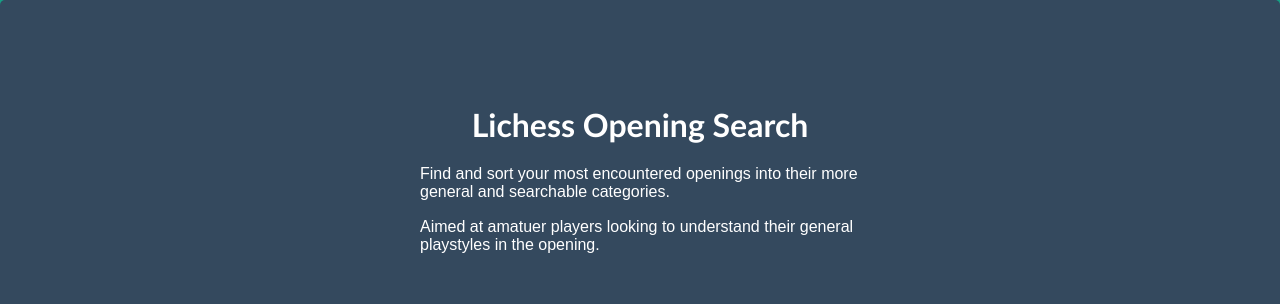
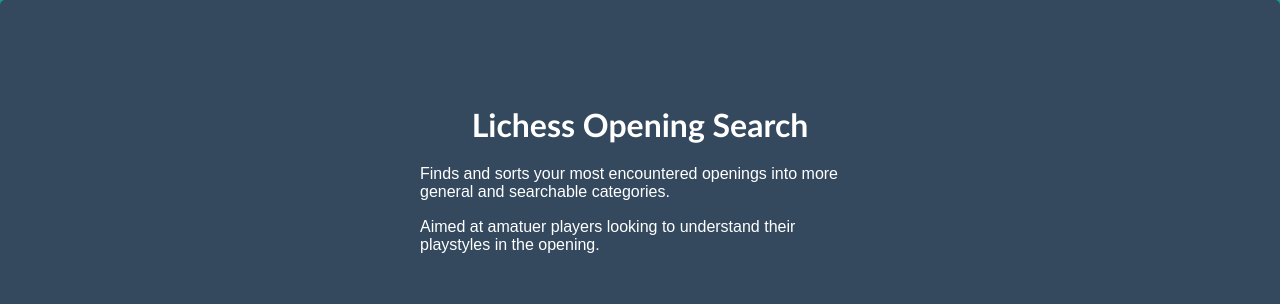
Before and after one commit to tkshehan/chess-openings, a plain HTML site: page index.html in a window 1280 px wide. Shown: the top 304 px of the page. Drawn offline with nearby package versions, Linux system fonts and the light colour scheme.

Commit message:
Make the landing text concise

```diff
--- a/index.html
+++ b/index.html
@@ -22,11 +22,10 @@
           Lichess Opening Search
         </h1>
         <p>
-          Find and sort your most encountered openings into their more general and searchable
-          categories.
+          Finds and sorts your most encountered openings into more general and searchable categories.
         </p>
         <p>
-          Aimed at amatuer players looking to understand their general playstyles in the opening.
+          Aimed at amatuer players looking to understand their playstyles in the opening.
         </p>
       </div>
     </section>
```
